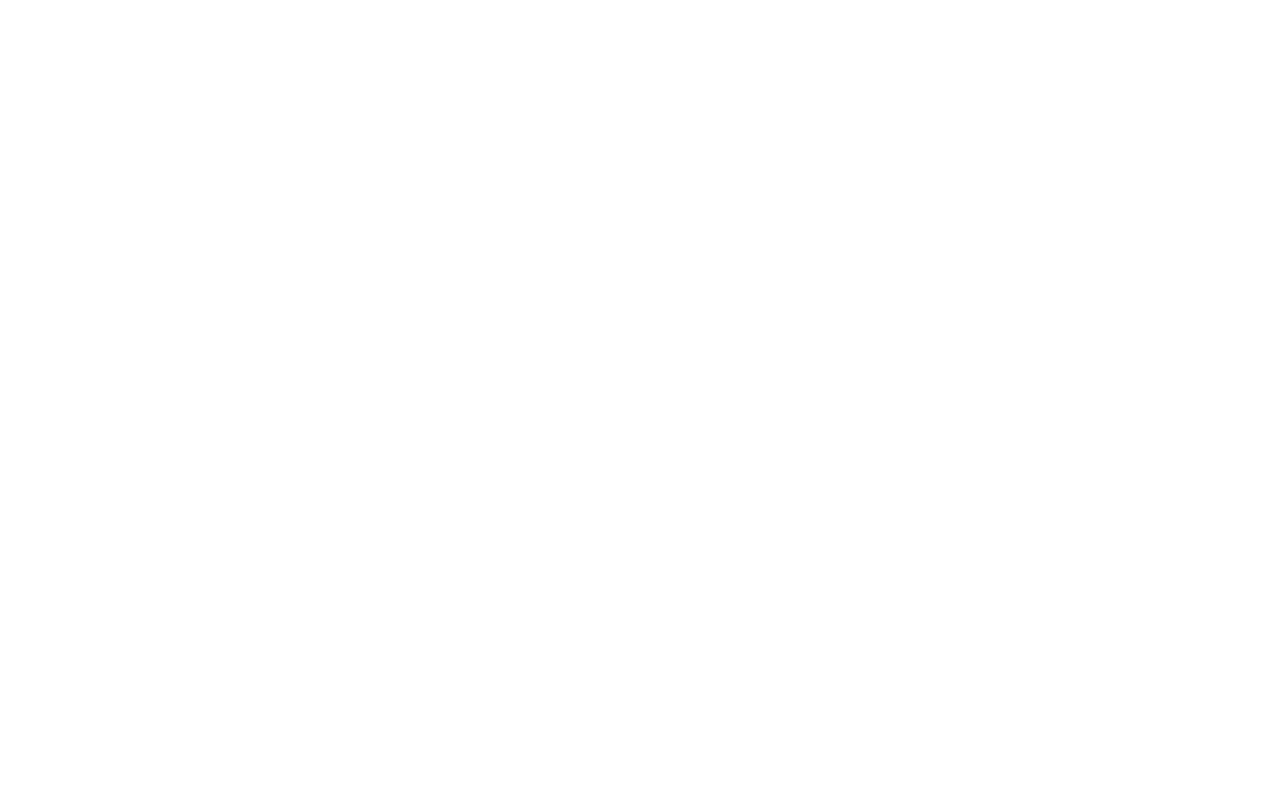
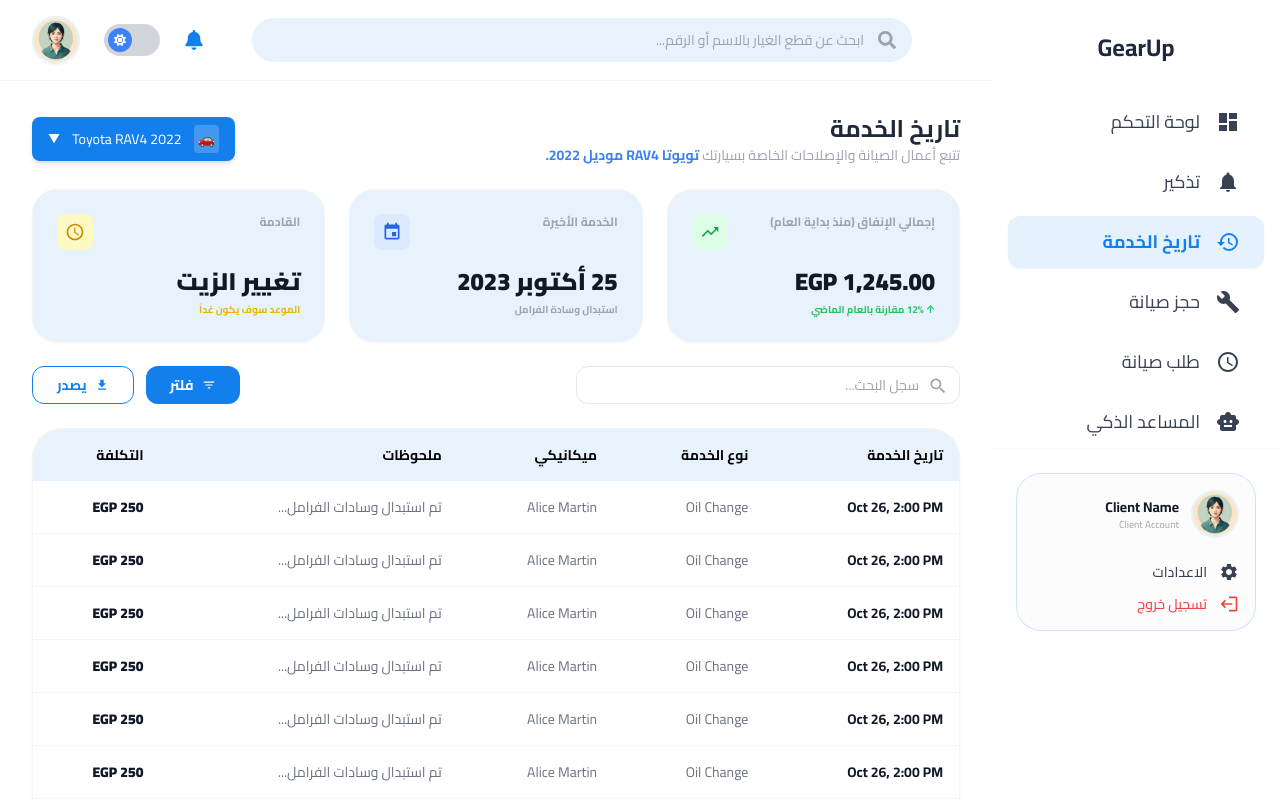
Before and after one commit to 3moor-dot/Gear_Up, a React (Vite) app: page /customer/servicehistory in a window 1280 px wide. Before the commit this address had no page. Shown: the top 800 px of the page. Built offline with nearby package versions, Linux system fonts and the light colour scheme; a web font is replaced by a local one.

Commit message:
Add service_history

```diff
--- a/src/App.tsx
+++ b/src/App.tsx
@@ -14,6 +14,7 @@ import SupervisorManagement from "./pages/Admin/supervisor_management";
 import AddSupervisor from "./pages/Admin/add_supervisor";
 import CustomerDashBoard from "./pages/Customer/dashboard";
 import MaintenanceReminders from "./pages/Customer/maintenance_reminders";
+import ServiceHistory from "./pages/Customer/service_history";
 
 
 const App: React.FC = () => {
@@ -24,6 +25,7 @@ const App: React.FC = () => {
           {/* CUSTOMER PAGES */}
           <Route path="/customer/dashboard" element={<CustomerDashBoard />} />
           <Route path="/customer/reminders" element={<MaintenanceReminders />} />
+          <Route path="/customer/servicehistory" element={<ServiceHistory />} />
           {/* PUBLIC PAGES */}
           <Route path="/" element={<LandingPage />} />
           <Route path="/register" element={<Register />} />
--- a/src/components/Customer/customer_sidebar.tsx
+++ b/src/components/Customer/customer_sidebar.tsx
@@ -12,7 +12,7 @@ const Sidebar = () => {
   const menuItems = [
     { name: 'لوحة التحكم', icon: <MdDashboard />, path: '/customer/dashboard' },
     { name: 'تذكير', icon: <MdNotifications />, path: '/customer/reminders' },
-    { name: 'تاريخ الخدمة', icon: <MdHistory />, path: '/history' },
+    { name: 'تاريخ الخدمة', icon: <MdHistory />, path: '/customer/servicehistory' },
     { name: 'حجز صيانة', icon: <MdBuild />, path: '/booking' },
     { name: 'طلب صيانة', icon: <MdAccessTime />, path: '/request' },
     { name: 'المساعد الذكي', icon: <MdSmartToy />, path: '/ai-assistant' },
--- a/src/pages/Customer/maintenance_reminders.tsx
+++ b/src/pages/Customer/maintenance_reminders.tsx
@@ -4,7 +4,7 @@ import { MdAdd, MdPhone, MdMap, MdCheckCircle } from "react-icons/md";
 
 const MaintenanceReminders = () => {
     return (
-        <div className="flex min-h-screen dark:bg-[#0B1020] bg-[#F8FAFC]" dir="rtl">
+        <div className="flex min-h-screen dark:bg-primary_BGD bg-[#F8FAFC]" dir="rtl">
             {/* استدعاء السايد بار */}
             <Sidebar />
 
@@ -138,8 +138,7 @@ const MaintenanceReminders = () => {
                                 <div className="space-y-4">
                                     <div className="text-center space-y-2">
                                         <div className="w-16 h-16 bg-white rounded-full mx-auto overflow-hidden">
-                                            <img src="/mechanic1
-                                            .png" alt="logo" />
+                                            <img src="/mechanic1.png" alt="logo" />
                                         </div>
                                         <p className="font-bold text-sm dark:text-white">خبراء العناية بالسيارات</p>
                                         <p className="text-yellow-500 text-xs">★ 4.9 (120 تقييماً)</p>
--- /dev/null
+++ b/src/pages/Customer/service_history.tsx
@@ -0,0 +1,128 @@
+import Sidebar from "../../components/Customer/customer_sidebar";
+import Header from "../../components/Customer/customer_header";
+import { MdSearch, MdFilterList, MdFileDownload, MdTrendingUp, MdEvent, MdAccessTime } from "react-icons/md";
+
+const ServiceHistory = () => {
+  // بيانات الجدول التجريبية
+  const historyData = Array(9).fill({
+    date: "Oct 26, 2:00 PM",
+    type: "Oil Change",
+    mechanic: "Alice Martin",
+    notes: "تم استبدال وسادات الفرامل...",
+    cost: "250 EGP"
+  });
+
+  return (
+    <div className="flex min-h-screen dark:bg-primary_BGD" dir="rtl">
+      <Sidebar />
+
+      <div className="flex-1 flex flex-col min-w-0">
+        <Header />
+
+        <main className="p-4 md:p-8 space-y-6">
+          {/* العنوان واختيار السيارة */}
+          <div className="flex flex-col md:flex-row justify-between items-start md:items-center gap-4">
+            <div className="text-right">
+              <h2 className="text-2xl font-bold dark:text-white text-gray-800">تاريخ الخدمة</h2>
+              <p className="text-gray-400 text-sm">تتبع أعمال الصيانة والإصلاحات الخاصة بسيارتك <span className="text-blue-500 font-bold">تويوتا RAV4 موديل 2022.</span></p>
+            </div>
+            <div className="bg-[#137FEC] text-white px-4 py-2 rounded-lg flex items-center gap-3 text-sm shadow-md">
+               <span className="bg-white/20 p-1 rounded">🚗</span>
+               <span>2022 Toyota RAV4</span>
+               <span className="text-xs">▼</span>
+            </div>
+          </div>
+
+          {/* بطاقات الملخص الإحصائي */}
+          <div className="grid grid-cols-1 md:grid-cols-3 gap-6">
+            {/* إجمالي الإنفاق */}
+            <div className="bg-[#137FEC1A] dark:bg-[#137FEC0D] p-6 rounded-[25px] shadow-sm border border-gray-100 dark:border-gray-800">
+               <div className="flex justify-between items-start mb-4">
+                  <span className="text-xs text-gray-400 font-bold">إجمالي الإنفاق (منذ بداية العام)</span>
+                  <div className="p-2 bg-green-100 text-green-600 rounded-lg text-xl"><MdTrendingUp /></div>
+               </div>
+               <div className="text-right">
+                  <h3 className="text-2xl font-black dark:text-white">1,245.00 EGP</h3>
+                  <p className="text-green-500 text-[10px] mt-1 font-bold">↑ 12% مقارنة بالعام الماضي</p>
+               </div>
+            </div>
+
+            {/* الخدمة الأخيرة */}
+            <div className="bg-[#137FEC1A] dark:bg-[#137FEC0D] p-6 rounded-[25px] shadow-sm border border-gray-100 dark:border-gray-800">
+               <div className="flex justify-between items-start mb-4">
+                  <span className="text-xs text-gray-400 font-bold">الخدمة الأخيرة</span>
+                  <div className="p-2 bg-blue-100 text-blue-600 rounded-lg text-xl"><MdEvent /></div>
+               </div>
+               <div className="text-right">
+                  <h3 className="text-2xl font-black dark:text-white">25 أكتوبر 2023</h3>
+                  <p className="text-gray-400 text-[10px] mt-1 font-bold">استبدال وسادة الفرامل</p>
+               </div>
+            </div>
+
+            {/* القادمة */}
+            <div className="bg-[#137FEC1A] dark:bg-[#137FEC0D] p-6 rounded-[25px] shadow-sm border border-gray-100 dark:border-gray-800">
+               <div className="flex justify-between items-start mb-4">
+                  <span className="text-xs text-gray-400 font-bold">القادمة</span>
+                  <div className="p-2 bg-yellow-100 text-yellow-600 rounded-lg text-xl"><MdAccessTime /></div>
+               </div>
+               <div className="text-right">
+                  <h3 className="text-2xl font-black dark:text-white">تغيير الزيت</h3>
+                  <p className="text-yellow-500 text-[10px] mt-1 font-bold">الموعد سوف يكون غداً</p>
+               </div>
+            </div>
+          </div>
+
+          {/* أدوات البحث والفلترة */}
+          <div className="flex flex-col md:flex-row gap-4 items-center justify-between">
+             <div className="relative w-full md:w-96">
+                <input
+                  type="text"
+                  placeholder="سجل البحث..."
+                  className="w-full bg-white dark:bg-[#137FEC0D] border border-gray-200 dark:border-gray-800 rounded-xl py-2 px-10 text-right text-sm focus:ring-2 focus:ring-blue-500 outline-none"
+                />
+                <MdSearch className="absolute right-3 top-2.5 text-gray-400 text-xl" />
+             </div>
+             <div className="flex gap-3 w-full md:w-auto">
+                <button className="flex-1 md:flex-none flex items-center justify-center gap-2 bg-[#137FEC] text-white px-6 py-2 rounded-xl text-sm font-bold">
+                   <MdFilterList /> فلتر
+                </button>
+                <button className="flex-1 md:flex-none flex items-center justify-center gap-2 border border-[#137FEC] text-[#137FEC] px-6 py-2 rounded-xl text-sm font-bold">
+                   <MdFileDownload /> يصدر
+                </button>
+             </div>
+          </div>
+
+          {/* جدول الخدمة */}
+          <div className="bg-white dark:bg-[#137FEC0D] rounded-[30px] shadow-sm border border-gray-100 dark:border-gray-800 overflow-hidden">
+             <div className="overflow-x-auto">
+                <table className="w-full text-right text-sm">
+                   <thead>
+                      <tr className="bg-[#137FEC1A] dark:bg-white/5 dark:text-white text-black font-bold">
+                         <th className="p-4">تاريخ الخدمة</th>
+                         <th className="p-4">نوع الخدمة</th>
+                         <th className="p-4">ميكانيكي</th>
+                         <th className="p-4">ملحوظات</th>
+                         <th className="p-4">التكلفة</th>
+                      </tr>
+                   </thead>
+                   <tbody className="divide-y divide-gray-100 dark:divide-gray-800">
+                      {historyData.map((row, i) => (
+                        <tr key={i} className="hover:bg-gray-50 dark:hover:bg-white/5 transition-colors">
+                           <td className="p-4 font-bold dark:text-white">{row.date}</td>
+                           <td className="p-4 text-gray-500">{row.type}</td>
+                           <td className="p-4 text-gray-500">{row.mechanic}</td>
+                           <td className="p-4 text-gray-500">{row.notes}</td>
+                           <td className="p-4 font-black dark:text-white">{row.cost}</td>
+                        </tr>
+                      ))}
+                   </tbody>
+                </table>
+             </div>
+          </div>
+        </main>
+      </div>
+    </div>
+  );
+};
+
+export default ServiceHistory;
```
